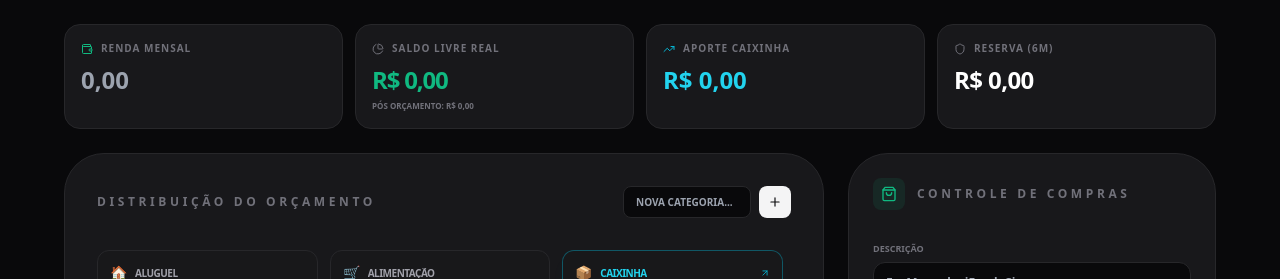
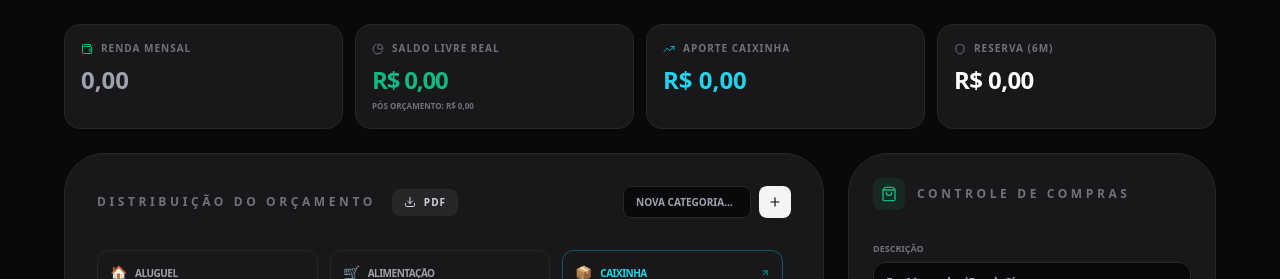
Before and after one commit to IsaqueFranca/App_V2, a React (Vite) app: page / in a window 1280 px wide. Shown: the top 279 px of the page. Built offline with nearby package versions, Linux system fonts and the light colour scheme.

Commit message:
Atualização

```diff
--- a/App.tsx
+++ b/App.tsx
@@ -5,8 +5,10 @@ import {
   Plus, Trash2, Shield, Wallet, PieChart,
   Info, TrendingUp, AlertCircle,
   ChevronRight, Calculator, X, History, ArrowUpRight,
-  ShoppingBag, ReceiptText
+  ShoppingBag, ReceiptText, Download
 } from "lucide-react";
+import jsPDF from "jspdf";
+import autoTable from "jspdf-autotable";
 import { useFinanceStore } from "./hooks/useFinanceStore";
 import { cn, formatCurrency } from "./lib/utils";
 
@@ -258,6 +260,64 @@ const App = () => {
     }
   };
 
+  const handleDownloadPDF = () => {
+    const doc = new jsPDF();
+    const now = new Date();
+    const dateStr = now.toLocaleDateString('pt-BR');
+
+    // Header
+    doc.setFontSize(20);
+    doc.setTextColor(40);
+    doc.text("Relatório Mensal - FinancIA", 14, 22);
+
+    doc.setFontSize(10);
+    doc.setTextColor(100);
+    doc.text(`Gerado em: ${dateStr}`, 14, 30);
+
+    // Summary Section
+    doc.setFontSize(14);
+    doc.setTextColor(40);
+    doc.text("Resumo Financeiro", 14, 45);
+
+    autoTable(doc, {
+      startY: 50,
+      head: [['Item', 'Valor']],
+      body: [
+        ['Renda Mensal', formatCurrency(salary)],
+        ['Total Orçado (Fixo)', formatCurrency(totalBudgeted)],
+        ['Total Compras (Variável)', formatCurrency(expenses.reduce((acc, e) => acc + e.amount, 0))],
+        ['Saldo Livre Real', formatCurrency(freeBalance)],
+        ['Meta Reserva de Emergência', formatCurrency(emergencyGoal)],
+      ],
+      theme: 'striped',
+      headStyles: { fillColor: [16, 185, 129] } // Emerald-500
+    });
+
+    // Categories Section
+    doc.text("Distribuição do Orçamento", 14, (doc as any).lastAutoTable.finalY + 15);
+
+    autoTable(doc, {
+      startY: (doc as any).lastAutoTable.finalY + 20,
+      head: [['Categoria', 'Valor Orçado']],
+      body: categories.map(cat => [cat.name, formatCurrency(cat.budgetedAmount)]),
+      theme: 'grid'
+    });
+
+    // Expenses Section
+    if (expenses.length > 0) {
+      doc.text("Histórico de Compras", 14, (doc as any).lastAutoTable.finalY + 15);
+
+      autoTable(doc, {
+        startY: (doc as any).lastAutoTable.finalY + 20,
+        head: [['Descrição', 'Data', 'Valor']],
+        body: expenses.map(exp => [exp.description, exp.date, formatCurrency(exp.amount)]),
+        theme: 'striped'
+      });
+    }
+
+    doc.save(`FinancIA_Resumo_${now.getFullYear()}_${now.getMonth() + 1}.pdf`);
+  };
+
   return (
     <div className="min-h-screen bg-zinc-950 text-zinc-300 font-sans p-4 md:p-6 selection:bg-cyan-500/30">
       <div className="max-w-6xl mx-auto space-y-6">
@@ -316,7 +376,16 @@ const App = () => {
           {/* BUDGET DISTRIBUTION */}
           <div className="lg:col-span-2 bg-zinc-900 border border-zinc-800 rounded-[2.5rem] p-6 md:p-8 min-h-[500px] flex flex-col">
             <div className="flex items-center justify-between mb-8 shrink-0">
-              <h2 className="text-xs font-black uppercase tracking-[0.3em] text-zinc-500">Distribuição do Orçamento</h2>
+              <div className="flex items-center gap-4">
+                <h2 className="text-xs font-black uppercase tracking-[0.3em] text-zinc-500">Distribuição do Orçamento</h2>
+                <button
+                  onClick={handleDownloadPDF}
+                  className="flex items-center gap-2 px-3 py-1.5 bg-zinc-800 hover:bg-zinc-700 text-zinc-300 rounded-lg text-[10px] font-black uppercase tracking-widest transition-all"
+                >
+                  <Download size={12} />
+                  PDF
+                </button>
+              </div>
               <div className="flex gap-2">
                 <input
                   value={newCatName}
--- a/hooks/useFinanceStore.ts
+++ b/hooks/useFinanceStore.ts
@@ -114,6 +114,6 @@ export const useFinanceStore = create<FinanceStore>()(
         return monthlyEssentials * get().emergencyFundMonths;
       }
     }),
-    { name: 'financia-core-v6-storage' }
+    { name: 'financia-app-data-storage' }
   )
 );
```
